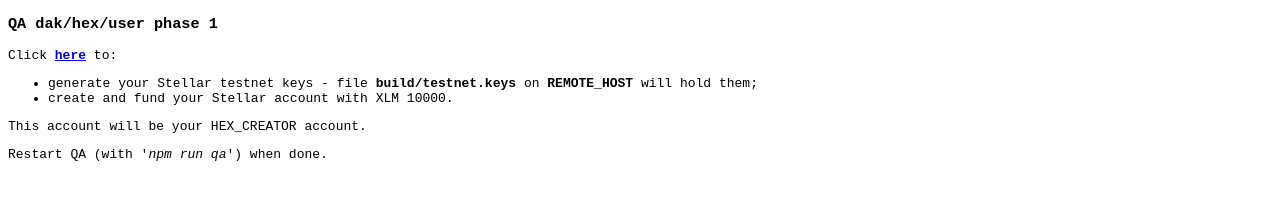
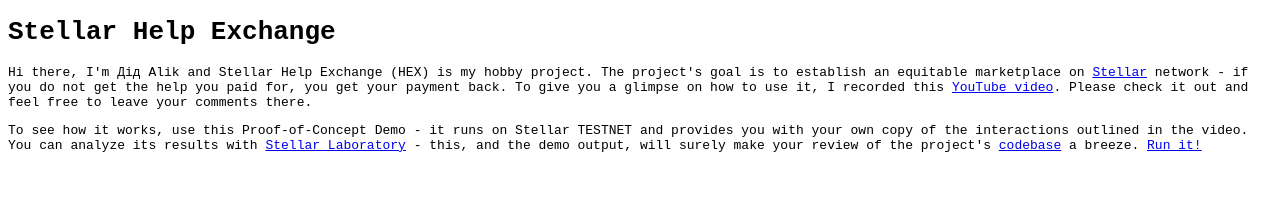
Before and after one commit to didalik/dak-hex-user, a website: page static/index.html in a window 1280 px wide. Drawn offline with Linux system fonts and the light colour scheme.

```diff
--- a/bin/run.mjs
+++ b/bin/run.mjs
@@ -54,6 +54,7 @@
     <samp>${intro}</samp>
     <pre>
 `
+
 const _htmlTail = _ => `
 </pre></body></html>
 `
--- a/bin/server.mjs
+++ b/bin/server.mjs
@@ -47,7 +47,7 @@
   return { found, ext, stream };
 };
 
-const remote = /\/test\/|\/public\/|\/dynamic\/|\/qa\// // FIXME
+const remote = /\/test\/|\/public\/|\/dynamic\/|\/qa\/|\/poc\// // FIXME
 
 const sleep = ms => new Promise(r => setTimeout(r, ms))
 
--- a/package.json
+++ b/package.json
@@ -5,6 +5,7 @@
     "auth_dev": "[ $USER = alec -o $USER = alik -o $USER = hexo ] || { echo 'NOT AUTHORIZED'; exit 1; }",
     "auth_prod": "[ $USER = hexo ] || { echo 'NOT AUTHORIZED'; exit 1; }",
     "dev": "npm run auth_dev || exit 1; cd dev; ./$npm_config_run $npm_config_dir",
+    "poc": "STATIC=static bin/server.mjs 8000",
     "prod": "npm run auth_prod || exit 1; cd prod/$npm_config_dir; ./$npm_config_run",
     "qa": "cd qa; ./integration_tests",
     "test": "npm run auth_dev || exit 1; cd test; make clean; make -k all"
--- a/static/index.html
+++ b/static/index.html
@@ -9,23 +9,16 @@
 <html> <!-- {{{1 -->
   <head> <!-- {{{2 -->
     <meta name="viewport" content="width=device-width, initial-scale=1.0, user-scalable=no">
-    <title>QA dak/hex/user phase 1</title>
+    <title>Stellar Help Exchange</title>
   </head>
   <body> <!-- {{{2 -->
     <samp>
-<h3>QA dak/hex/user phase 1</h3>
+<h1>Stellar Help Exchange</h1>
       <p>
-Click <a href='/qa/phase1'><b>here</b></a> to:
-        <ul>
-<li>generate your Stellar testnet keys - file <b>build/testnet.keys</b> on <b>REMOTE_HOST</b> will hold them;</li>
-<li>create and fund your Stellar account with XLM 10000.</li>
-        </ul>
+      Hi there, I'm Дід Alik and Stellar Help Exchange (HEX) is my hobby project. The project's goal is to establish an equitable marketplace on <a href='https://stellar.org'>Stellar</a> network - if you do not get the help you paid for, you get your payment back. To give you a glimpse on how to use it, I recorded this <a href='https://youtu.be/y4TELgx28D4'>YouTube video</a>. Please check it out and feel free to leave your comments there.
       </p>
       <p>
-This account will be your HEX_CREATOR account.
-      </p>
-      <p>
-Restart QA (with '<i>npm run qa</i>') when done.
+      To see how it works, use this Proof-of-Concept Demo - it runs on Stellar TESTNET and provides you with your own copy of the interactions outlined in the video. You can analyze its results with <a href='https://laboratory.stellar.org/#?network=test'>Stellar Laboratory</a> - this, and the demo output, will surely make your review of the project's <a href='https://github.com/didalik/dak-hex-user'>codebase</a> a breeze. <a href='/poc/demo'>Run it!</a>
       </p>
     </samp>
     </body> <!-- }}}2 -->
```
Also changed, not shown: .well-known/stellar.toml (added).
